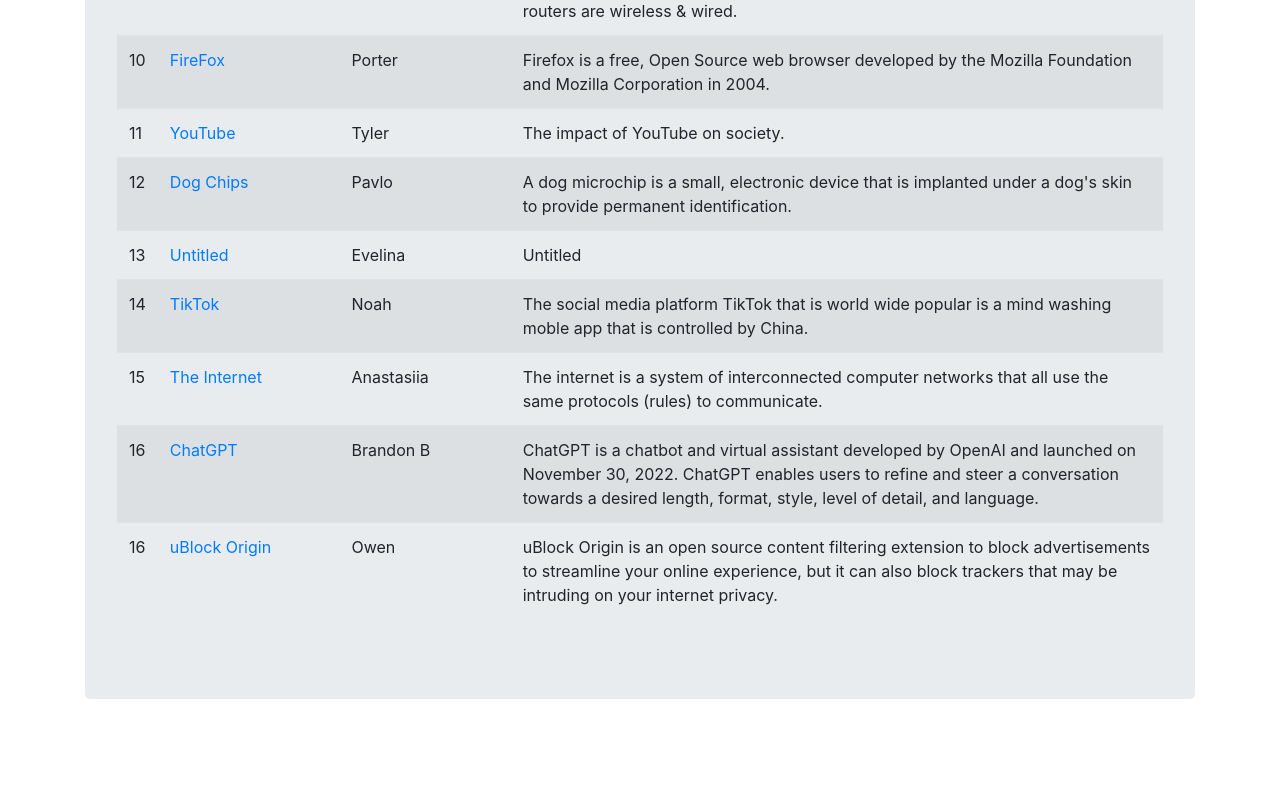
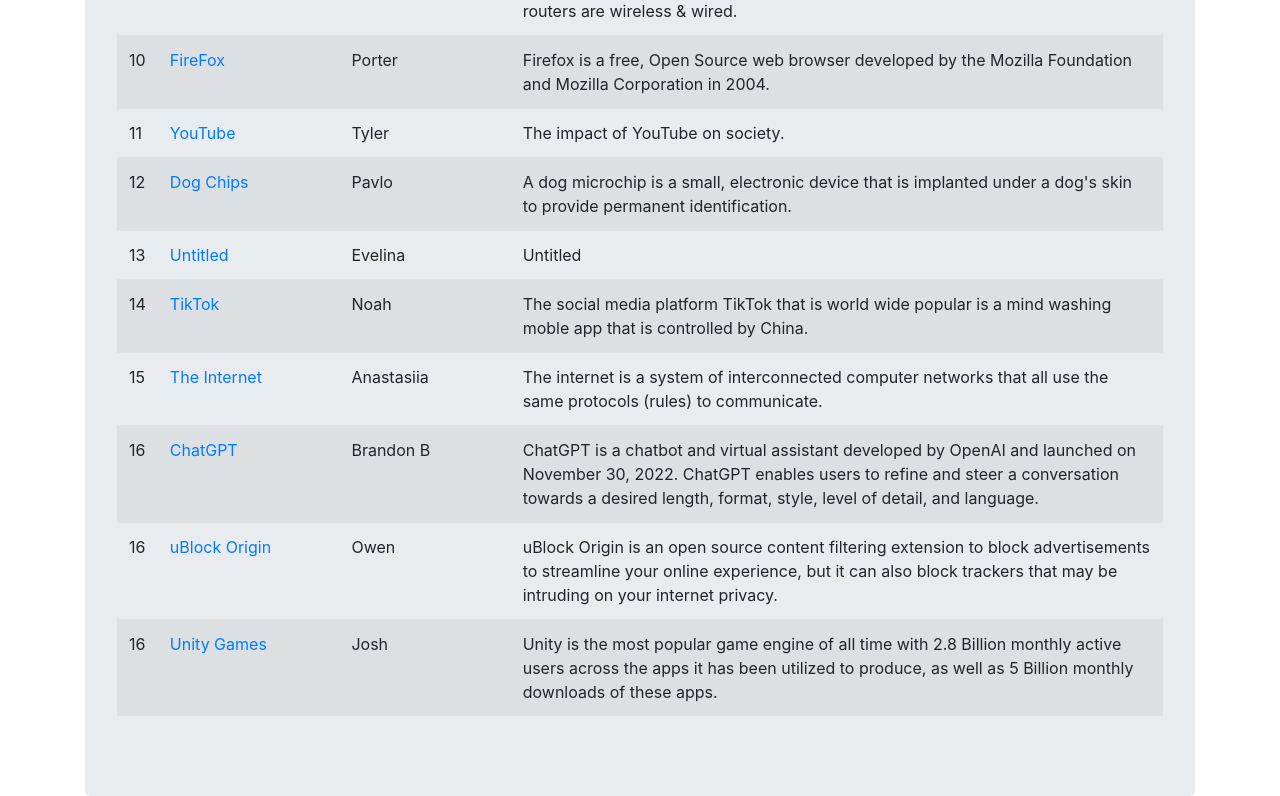
Before and after one commit to Westfield-Codes/netpedia-24, a plain HTML site: page index.html in a window 1280 px wide. Shown: the part 903-1699 px from the top of the page. Before the commit the page ends 1602 px from the top, so only its background shows below. Drawn offline with nearby package versions, Linux system fonts and the light colour scheme.

Commit message:
Added Josh

```diff
--- a/index.html
+++ b/index.html
@@ -165,7 +165,15 @@
             <td><a href="http://csszengarden.com/210"></a></td>
             <td>uBlock Origin is an open source content filtering extension to block advertisements to streamline your online experience, but it can also block trackers that may be intruding on your internet privacy.
             </td>
-          </tr></tbody>
+          </tr>
+          <tr>
+            <td>16</td>
+            <td><a target="_blank" href="https://westfield-codes.github.io/netpedia-entry-JoshWestfield/">Unity Games</a></td>
+            <td>Josh</td>
+            <td><a href="http://csszengarden.com/210"></a></td>
+            <td>Unity is the most popular game engine of all time with 2.8 Billion monthly active users across the apps it has been utilized to produce, as well as 5 Billion monthly downloads of these apps.</td>
+          </tr>
+        </tbody>
       </table>
     </div>
 
```
